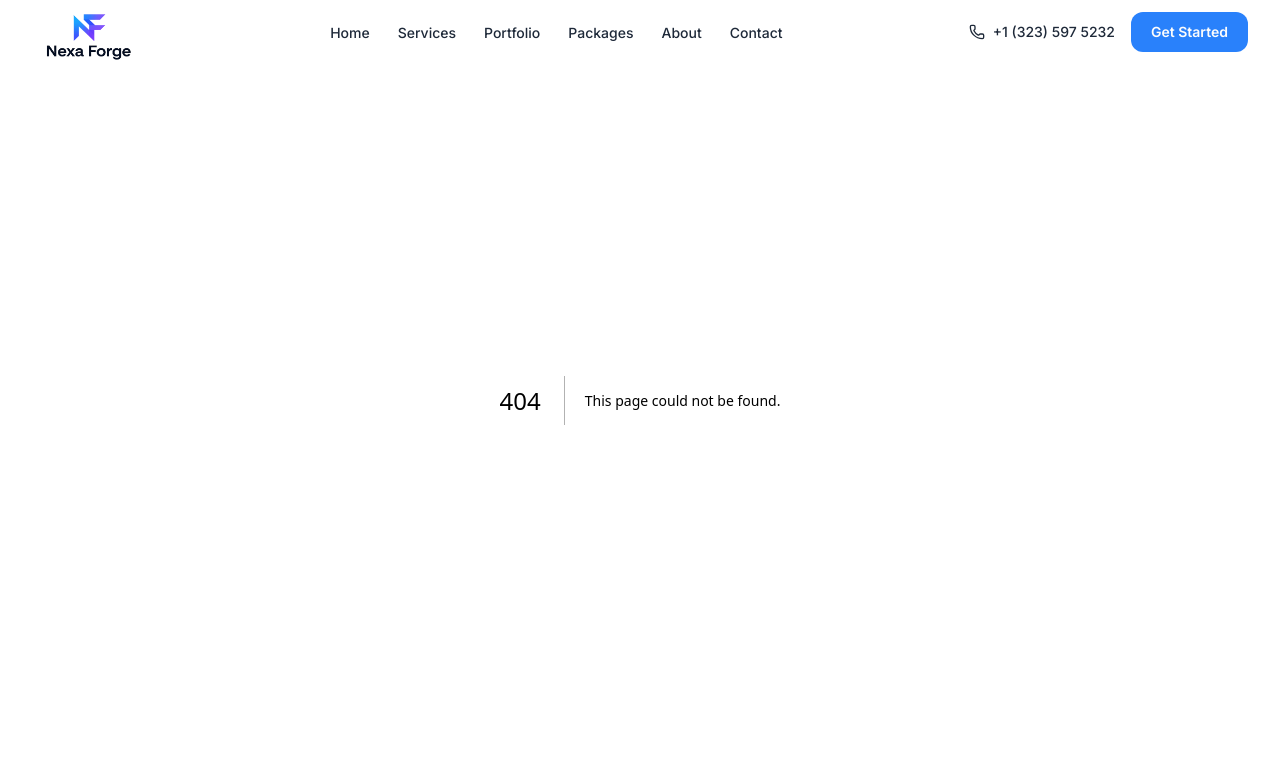
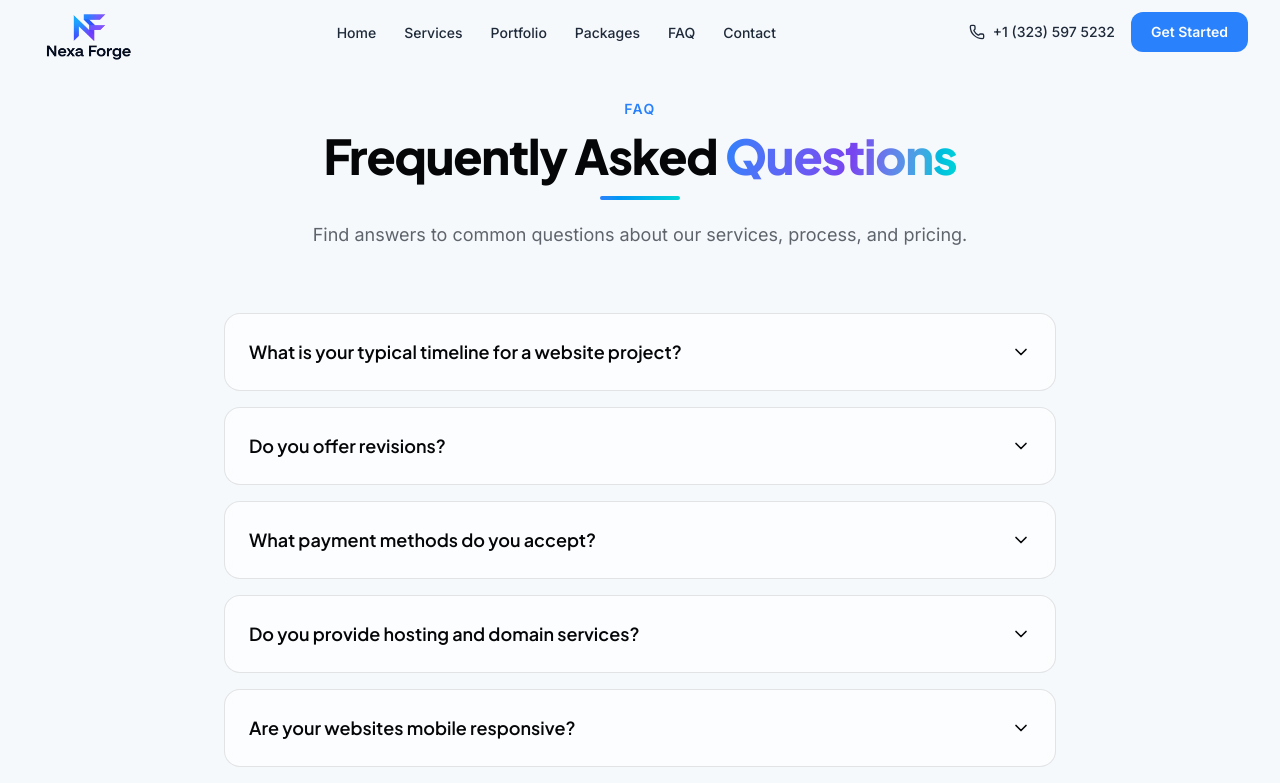
Before and after one commit to areebzeeshan/nexa-forge, a Next.js app: page /faq in a window 1280 px wide. Before the commit this address had no page. Shown: the top 783 px of the page. Built offline with nearby package versions, Linux system fonts and the light colour scheme.

Commit message:
create FAQ page

```diff
--- /dev/null
+++ b/app/faq/page.tsx
@@ -0,0 +1,101 @@
+'use client'
+
+import { useState } from 'react'
+import { motion } from 'framer-motion'
+import { ChevronDown } from 'lucide-react'
+import { SectionHeading } from '@/components/section-heading'
+import { cn } from '@/lib/utils'
+
+const faqs = [
+  {
+    question: 'What is your typical timeline for a website project?',
+    answer: 'Our typical timeline ranges from 48 to 72 hours for standard packages. More complex projects like custom WordPress or PHP websites may take 1-2 weeks, while automated portal websites can take 2-4 weeks depending on the scope and requirements.',
+  },
+  {
+    question: 'Do you offer revisions?',
+    answer: 'Yes! We offer unlimited revisions on most of our packages to ensure you are 100% satisfied with the final result. Our Elite and higher packages include unlimited revisions, while our Starter package includes 2 rounds of revisions.',
+  },
+  {
+    question: 'What payment methods do you accept?',
+    answer: 'We accept various payment methods including credit cards, bank transfers, and online payment platforms. Payment plans are available for larger projects. Contact us to discuss payment options that work best for you.',
+  },
+  {
+    question: 'Do you provide hosting and domain services?',
+    answer: 'Yes, we offer FREE 5-year domain names with our Custom WordPress and PHP Website packages. We also provide complete deployment services and can assist with hosting setup and configuration.',
+  },
+  {
+    question: 'Are your websites mobile responsive?',
+    answer: 'Absolutely! All our websites are designed to be fully responsive and work seamlessly across all devices - desktops, tablets, and mobile phones. Mobile responsiveness is included in our Elite Package and higher tiers.',
+  },
+  {
+    question: 'Do you provide SEO services?',
+    answer: 'Yes, we include basic SEO setup with all packages including Google-friendly sitemaps, meta tags, and search engine submission. We also offer advanced SEO and digital marketing services as add-ons to help improve your online visibility.',
+  },
+  {
+    question: 'What is your money-back guarantee?',
+    answer: 'We offer a 100% money-back guarantee on all our packages. If you are not completely satisfied with our work, we will work with you to make it right or provide a refund according to our terms and conditions.',
+  },
+  {
+    question: 'Can you help with content writing?',
+    answer: 'While we focus on design and development, we can provide guidance on content structure and placement. For professional copywriting services, we can recommend trusted partners or include it as an add-on service.',
+  },
+]
+
+export default function FAQPage() {
+  const [openIndex, setOpenIndex] = useState<number | null>(null)
+
+  return (
+    <main className="relative overflow-x-hidden">
+      <section className="py-24">
+        <div className="mx-auto max-w-4xl px-4 sm:px-6 lg:px-8">
+          <SectionHeading
+            eyebrow="FAQ"
+            title="Frequently Asked"
+            highlight="Questions"
+            description="Find answers to common questions about our services, process, and pricing."
+          />
+
+          <div className="mt-16 space-y-4">
+            {faqs.map((faq, index) => (
+              <motion.div
+                key={index}
+                initial={{ opacity: 0, y: 20 }}
+                whileInView={{ opacity: 1, y: 0 }}
+                viewport={{ once: true, margin: '-60px' }}
+                transition={{ duration: 0.5, delay: index * 0.05 }}
+                className="rounded-2xl border border-border bg-card/60 backdrop-blur"
+              >
+                <button
+                  type="button"
+                  onClick={() => setOpenIndex(openIndex === index ? null : index)}
+                  className="flex w-full items-center justify-between p-6 text-left"
+                >
+                  <span className="font-heading text-lg font-semibold">{faq.question}</span>
+                  <ChevronDown
+                    className={cn(
+                      'h-5 w-5 transition-transform duration-300',
+                      openIndex === index ? 'rotate-180' : ''
+                    )}
+                  />
+                </button>
+                <motion.div
+                  initial={false}
+                  animate={{
+                    height: openIndex === index ? 'auto' : 0,
+                    opacity: openIndex === index ? 1 : 0,
+                  }}
+                  transition={{ duration: 0.3 }}
+                  className="overflow-hidden"
+                >
+                  <div className="px-6 pb-6 pt-0 text-muted-foreground">
+                    {faq.answer}
+                  </div>
+                </motion.div>
+              </motion.div>
+            ))}
+          </div>
+        </div>
+      </section>
+    </main>
+  )
+}
--- a/components/navbar.tsx
+++ b/components/navbar.tsx
@@ -11,7 +11,7 @@ const links = [
   { label: 'Services', href: '/services' },
   { label: 'Portfolio', href: '/portfolio' },
   { label: 'Packages', href: '/pricing' },
-  { label: 'About', href: '#about' },
+  { label: 'FAQ', href: '/faq' },
   { label: 'Contact', href: '#contact' },
 ]
 
```
